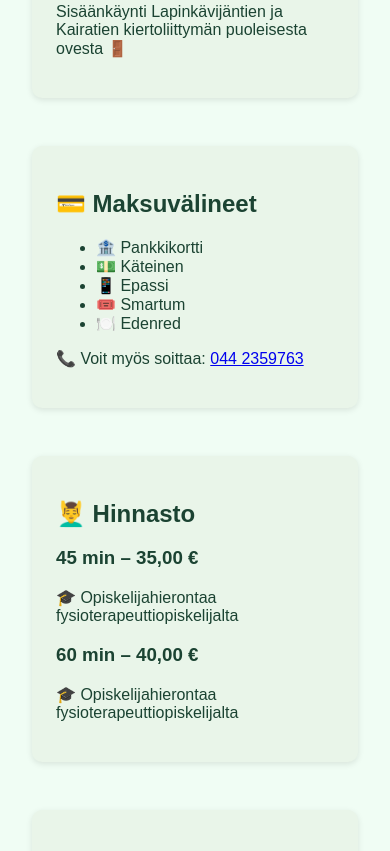
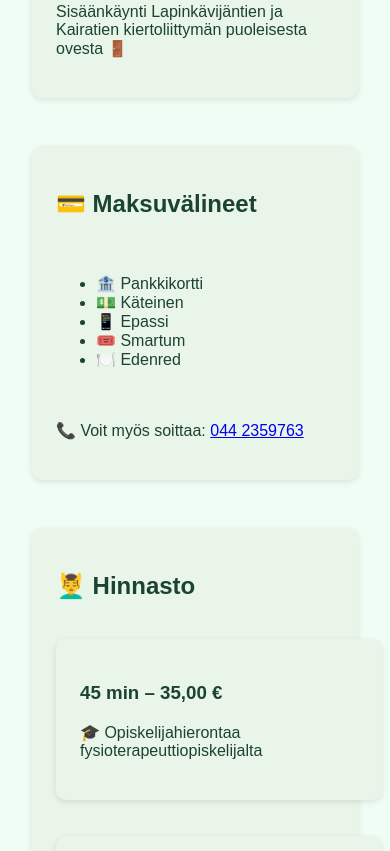
Before and after one commit to SanteriTarsa/santeri1182821.fi, a plain HTML site: page index.html in a window 390 px wide. Shown: the part 1217-2068 px from the top of the page. Drawn offline with Linux system fonts and the light colour scheme.

Commit message:
oikea ja vasen palkit

```diff
--- a/style.css
+++ b/style.css
@@ -117,3 +117,39 @@ footer {
     max-width: 90%; /* Vähän rajataan leveyttä */
   }
 }
+/* Infopalkkien asettelu */
+section.maksut,
+section.hinnasto {
+  display: flex; /* Käytämme flexboxia */
+  justify-content: space-between; /* Asetetaan palkit erilleen */
+  gap: 20px; /* Lisää pieni väli palkkien väliin */
+  flex-wrap: wrap; /* Sallii palkkien kiertää mobiilissa */
+}
+
+/* Yksittäisten palkkien tyylit */
+section .palvelu {
+  width: 48%; /* Palkkien leveys, 2 palkkia per rivi */
+  background-color: #e9f5e9;
+  padding: 1.5rem;
+  border-radius: 10px;
+  box-shadow: 0 2px 6px rgba(0, 0, 0, 0.1);
+  transition: all 0.3s ease;
+}
+
+section .palvelu:hover {
+  transform: scale(1.05); /* Palkki suurenee hoverilla */
+  box-shadow: 0 6px 8px rgba(0, 0, 0, 0.2); /* Voimakkaampi varjo hover-tilassa */
+}
+
+/* Responsiivisuus pienillä näytöillä */
+@media only screen and (max-width: 768px) {
+  section.maksut,
+  section.hinnasto {
+    flex-direction: column; /* Yksi palkki per rivi mobiilissa */
+  }
+
+  section .palvelu {
+    width: 100%; /* Mobiilissa palkit vievät koko leveys */
+    margin-bottom: 1rem; /* Väli palkkien välille */
+  }
+}
```
